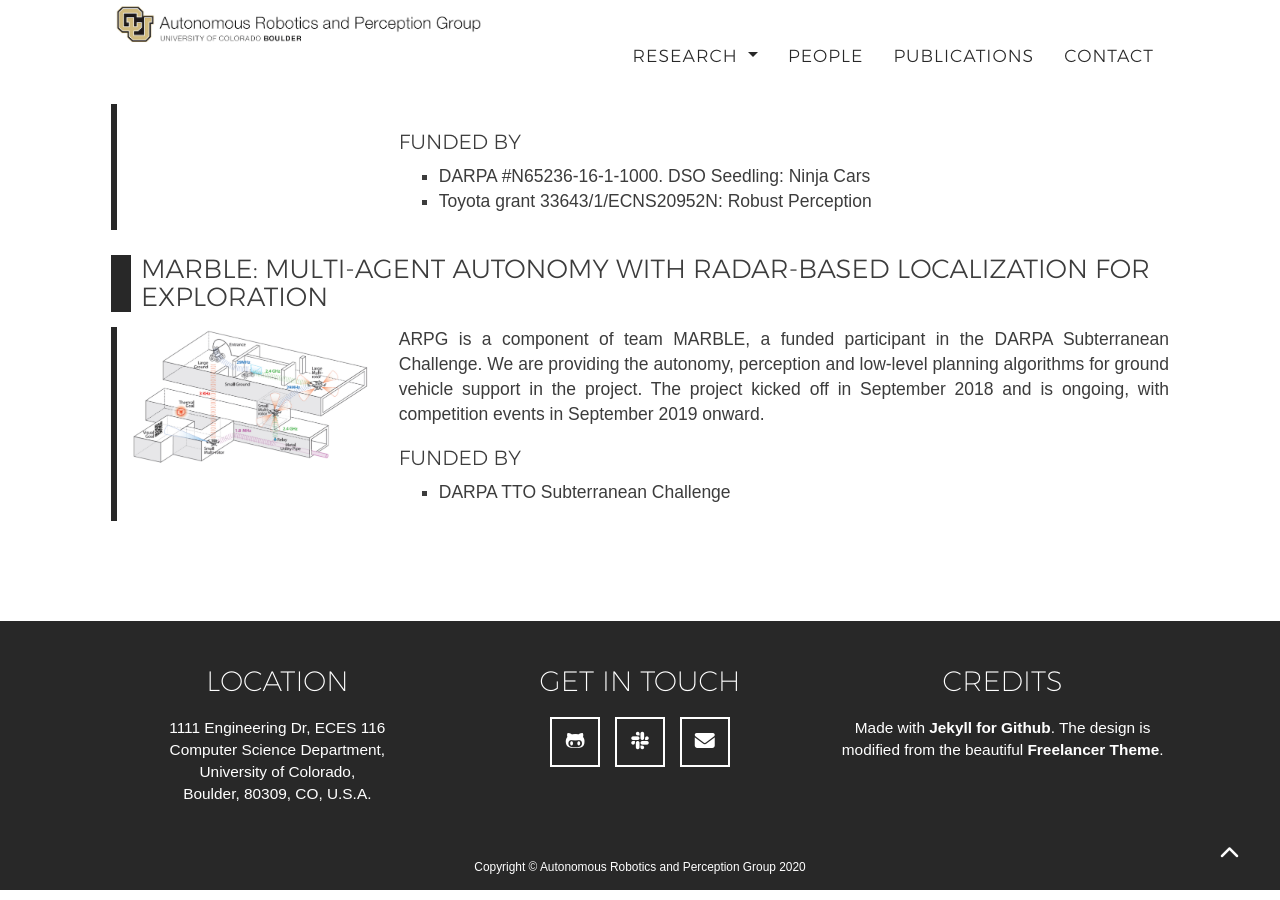
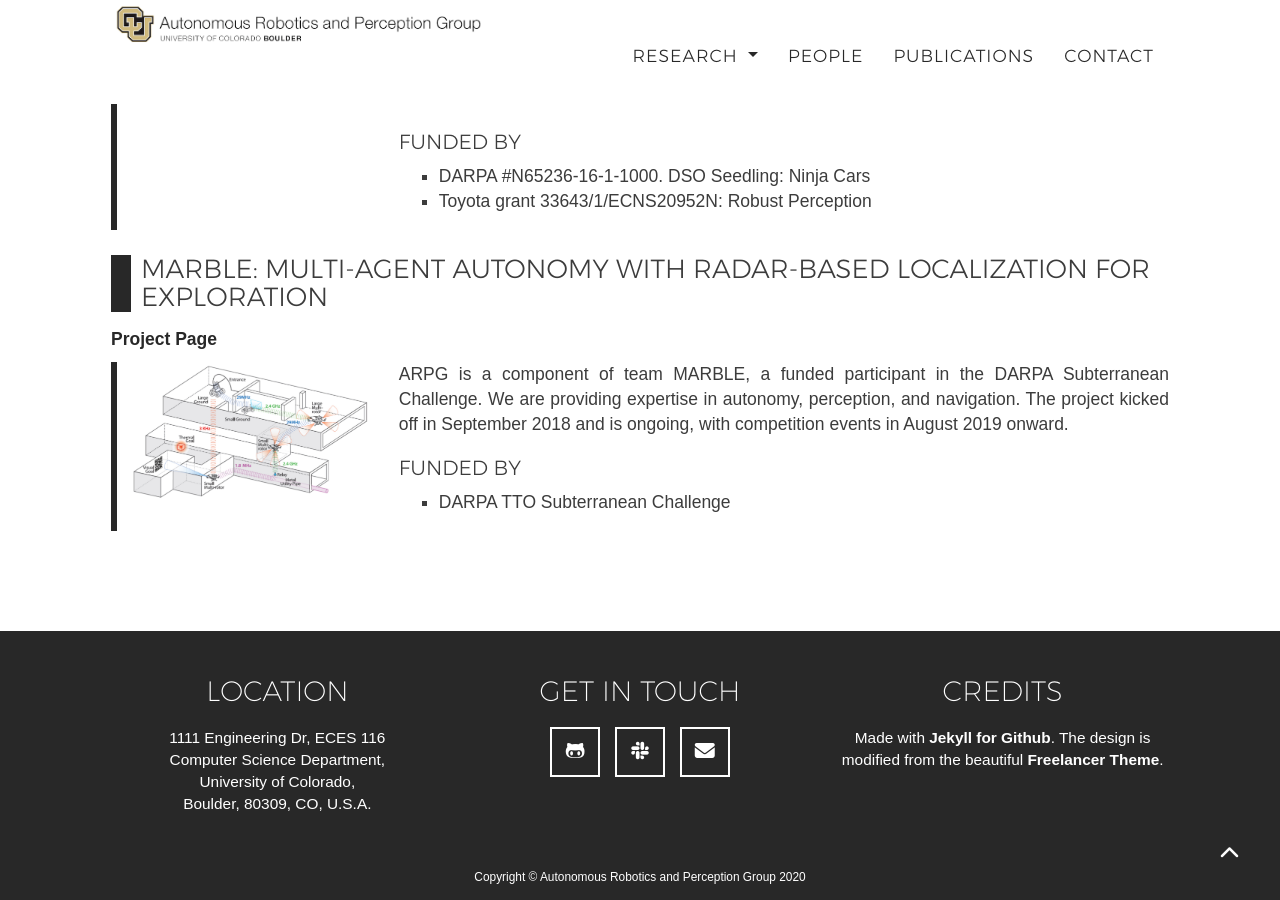
Before and after one commit to HIRO-group/HIRO-group.github.io, a Jekyll site: the page built from research.html, in a window 1280 px wide and 900 px high, scrolled down 3176 px. Built offline with Jekyll 4.4.1, drawn with Linux system fonts in a browser that asks for light colours; nearby versions of some CDN libraries; some web fonts are replaced.

```diff
--- a/_data/research.yml
+++ b/_data/research.yml
@@ -74,7 +74,7 @@
 
  - project: "MARBLE: Multi-agent Autonomy with RADAR-Based Localization for Exploration"
    img: /img/SubT-overview.jpg
-   blurb: "ARPG is a component of team MARBLE, a funded participant in the DARPA Subterranean Challenge. We are providing the autonomy, perception and low-level planning algorithms for ground vehicle support in the project. The project kicked off in September 2018 and is ongoing, with competition events in September 2019 onward."
-   url: http://subtchallenge.com
+   blurb: "ARPG is a component of team MARBLE, a funded participant in the DARPA Subterranean Challenge. We are providing expertise in autonomy, perception, and navigation. The project kicked off in September 2018 and is ongoing, with competition events in August 2019 onward."
+   webpage: http://subtchallenge.com
    funding:
      - DARPA TTO Subterranean Challenge
--- a/_includes/ppl.html
+++ b/_includes/ppl.html
@@ -8,7 +8,7 @@
 
             {% if role == person.role %}
               {% if role == "alumni" %}
-              <li>{% if person.url %}<a href="{{ person.url }}" target="_blank">{% if person.doctor == "true" %}{{ Dr. }}{% endif %}{{ person.name }}</a>{% else %}{% if person.doctor == "true" %}{{ Dr. }}{% endif %}{{ person.name }}{% endif %}{% if person.dates %}{{ (person.dates)}}{% endif %}{% if person.now %}, now {{ person.now }}{% endif %}</li>
+              <li>{% if person.url %}<a href="{{ person.url }}" target="_blank">{% if person.doctor == "true" %}{{ Dr. }}{% endif %}{{ person.name }}</a>{% else %}{% if person.doctor == "true" %}Dr. {% endif %}{{ person.name }}{% endif %}{% if person.dates %}({{person.dates}}){% endif %}{% if person.now %}, now {{ person.now }}{% endif %}</li>
             {% else %}
             <div class="card mb-3">
               <div class="row no-gutters">
```
Also changed, not shown: _data/people.yml (+2 -5 lines).
